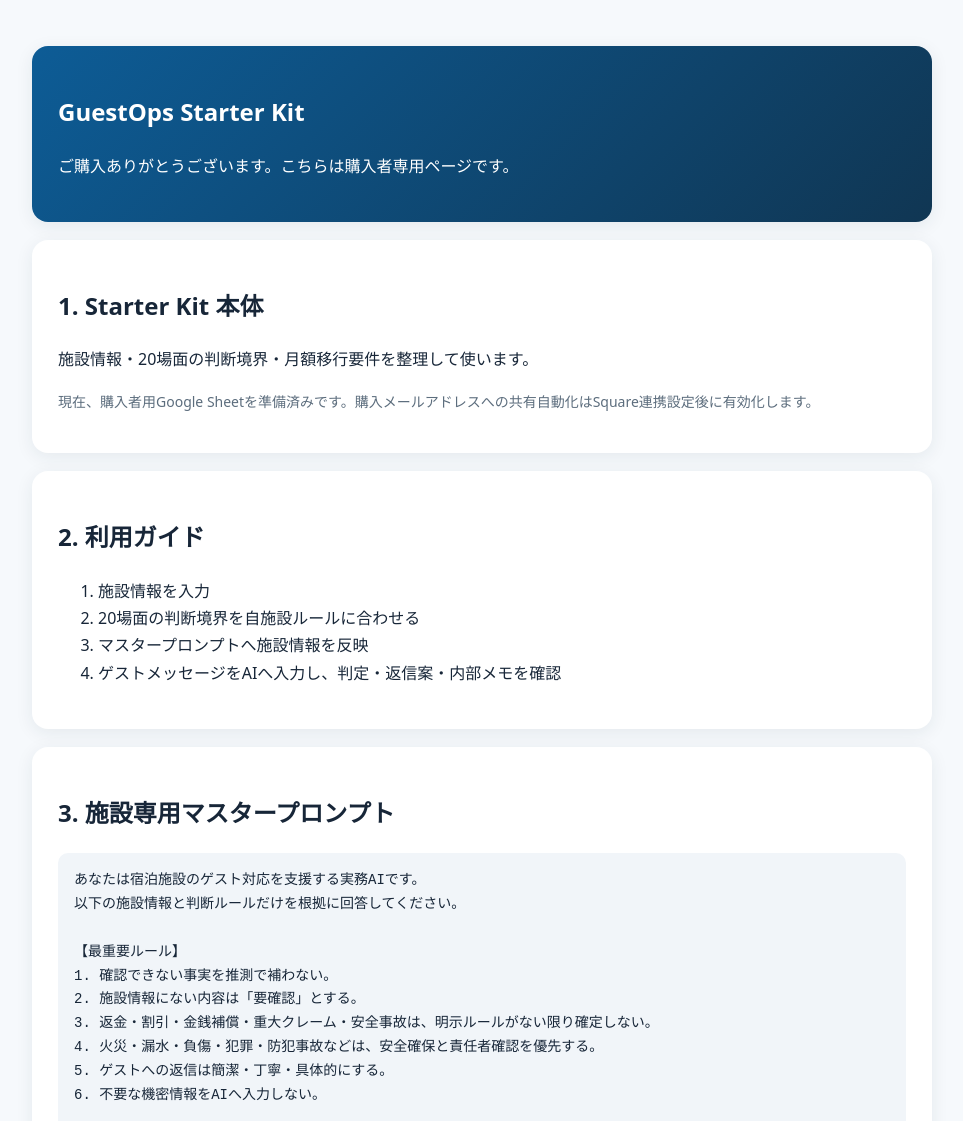
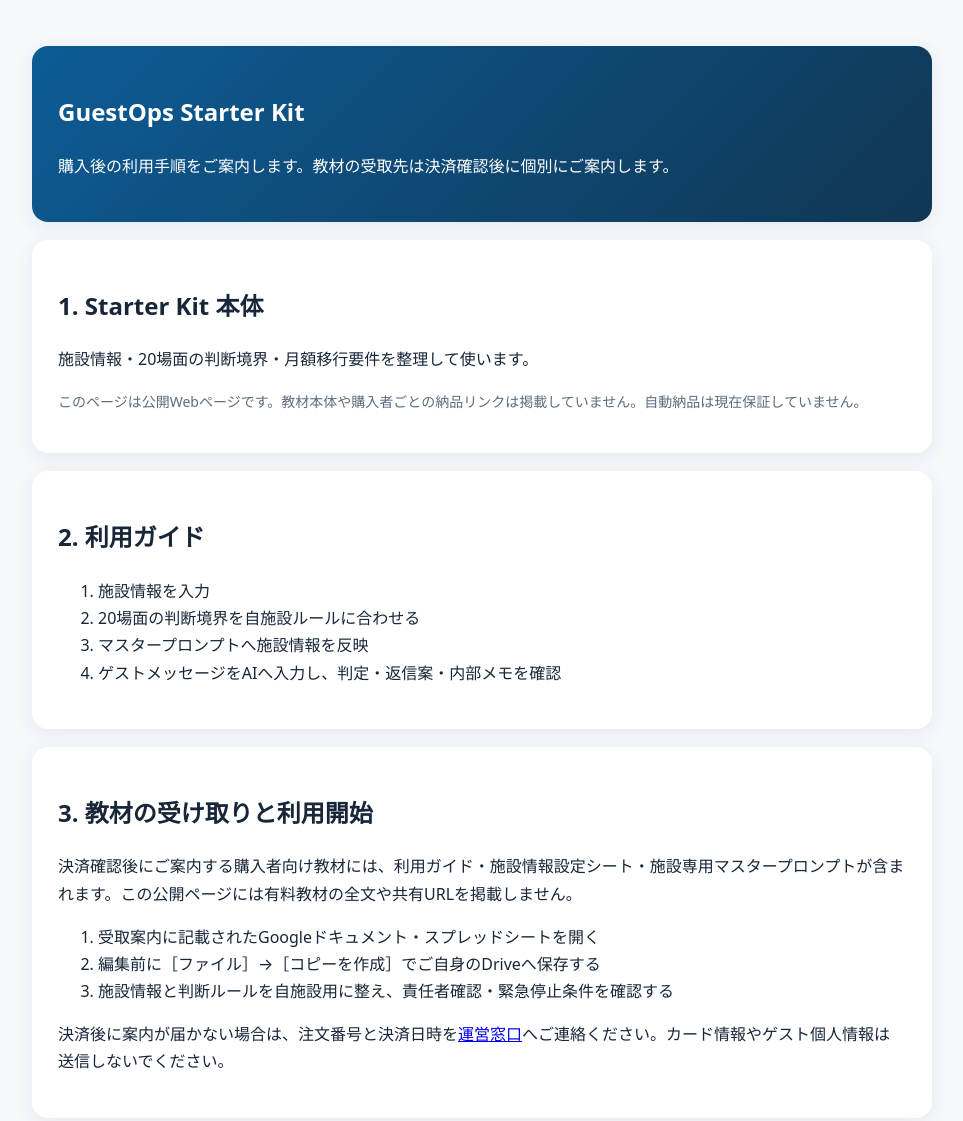
Before and after one commit to ysenterprisecorporation-ship-it/guestops-ai, a website: page docs/starter/after-purchase-7q4m9x2k/index.html in a window 1280 px wide. Shown: the top 1121 px of the page, without its empty margins (158-1121 px from the left). Drawn offline with Linux system fonts and the light colour scheme.

Commit message:
fix(starter): remove paid prompt from publicly accessible post-purchase page and clarify delivery

```diff
--- a/docs/starter/after-purchase-7q4m9x2k/index.html
+++ b/docs/starter/after-purchase-7q4m9x2k/index.html
@@ -1,30 +1,8 @@
 <!doctype html><html lang="ja"><head><meta charset="utf-8"><meta name="viewport" content="width=device-width,initial-scale=1"><meta name="robots" content="noindex,nofollow,noarchive"><title>GuestOps Starter Kit｜購入者ページ</title><style>
 body{margin:0;font-family:system-ui,-apple-system,"Segoe UI",sans-serif;background:#f6f9fc;color:#172638;line-height:1.7}main{max-width:900px;margin:auto;padding:28px}.hero,.card{background:#fff;padding:26px;border-radius:16px;margin:18px 0;box-shadow:0 4px 18px #142d4314}.hero{background:linear-gradient(135deg,#0d5c96,#103653);color:#fff}.btn{display:block;padding:15px 18px;margin:12px 0;border-radius:10px;background:#0d5c96;color:#fff;text-decoration:none;font-weight:800}.small{font-size:14px;color:#5c6d7d}.code{white-space:pre-wrap;background:#f1f5f9;padding:16px;border-radius:10px;font-family:ui-monospace,monospace;font-size:14px}</style></head><body><main>
-<section class="hero"><h1>GuestOps Starter Kit</h1><p>ご購入ありがとうございます。こちらは購入者専用ページです。</p></section>
-<section class="card"><h2>1. Starter Kit 本体</h2><p>施設情報・20場面の判断境界・月額移行要件を整理して使います。</p><p class="small">現在、購入者用Google Sheetを準備済みです。購入メールアドレスへの共有自動化はSquare連携設定後に有効化します。</p></section>
+<section class="hero"><h1>GuestOps Starter Kit</h1><p>購入後の利用手順をご案内します。教材の受取先は決済確認後に個別にご案内します。</p></section>
+<section class="card"><h2>1. Starter Kit 本体</h2><p>施設情報・20場面の判断境界・月額移行要件を整理して使います。</p><p class="small">このページは公開Webページです。教材本体や購入者ごとの納品リンクは掲載していません。自動納品は現在保証していません。</p></section>
 <section class="card"><h2>2. 利用ガイド</h2><ol><li>施設情報を入力</li><li>20場面の判断境界を自施設ルールに合わせる</li><li>マスタープロンプトへ施設情報を反映</li><li>ゲストメッセージをAIへ入力し、判定・返信案・内部メモを確認</li></ol></section>
-<section class="card"><h2>3. 施設専用マスタープロンプト</h2><div class="code">あなたは宿泊施設のゲスト対応を支援する実務AIです。
-以下の施設情報と判断ルールだけを根拠に回答してください。
-
-【最重要ルール】
-1. 確認できない事実を推測で補わない。
-2. 施設情報にない内容は「要確認」とする。
-3. 返金・割引・金銭補償・重大クレーム・安全事故は、明示ルールがない限り確定しない。
-4. 火災・漏水・負傷・犯罪・防犯事故などは、安全確保と責任者確認を優先する。
-5. ゲストへの返信は簡潔・丁寧・具体的にする。
-6. 不要な機密情報をAIへ入力しない。
-
-【出力形式】
-■ 判定
-通常回答／責任者確認／緊急停止
-
-■ 判断理由
-施設情報・判断ルールの根拠
-
-■ ゲスト返信案
-そのまま送信できる自然で丁寧な文章
-
-■ 内部メモ
-不足情報・確認事項・引継ぎ事項</div></section>
-<section class="card"><h2>次のステップ</h2><a class="btn" href="../../#pricing">GuestOps AIを見る</a><p class="small">このページURLは購入者向けです。第三者への共有はお控えください。</p></section>
+<section class="card"><h2>3. 教材の受け取りと利用開始</h2><p>決済確認後にご案内する購入者向け教材には、利用ガイド・施設情報設定シート・施設専用マスタープロンプトが含まれます。この公開ページには有料教材の全文や共有URLを掲載しません。</p><ol><li>受取案内に記載されたGoogleドキュメント・スプレッドシートを開く</li><li>編集前に［ファイル］→［コピーを作成］でご自身のDriveへ保存する</li><li>施設情報と判断ルールを自施設用に整え、責任者確認・緊急停止条件を確認する</li></ol><p>決済後に案内が届かない場合は、注文番号と決済日時を<a href="mailto:minpaku.ai.kit@gmail.com?subject=Starter%20Kit%E5%8F%97%E5%8F%96%E7%A2%BA%E8%AA%8D">運営窓口</a>へご連絡ください。カード情報やゲスト個人情報は送信しないでください。</p></section>
+<section class="card"><h2>次のステップ</h2><a class="btn" href="../../#pricing">GuestOps AIを見る</a><p class="small">教材の共有先は決済確認後に個別に案内します。公開ページのURL自体はアクセス制限されていません。</p></section>
 </main></body></html>
```
